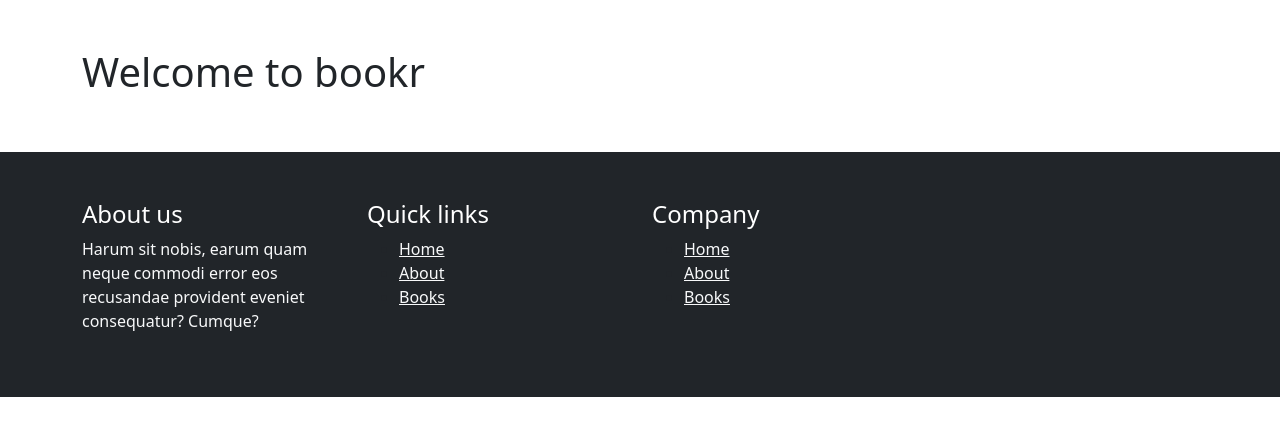
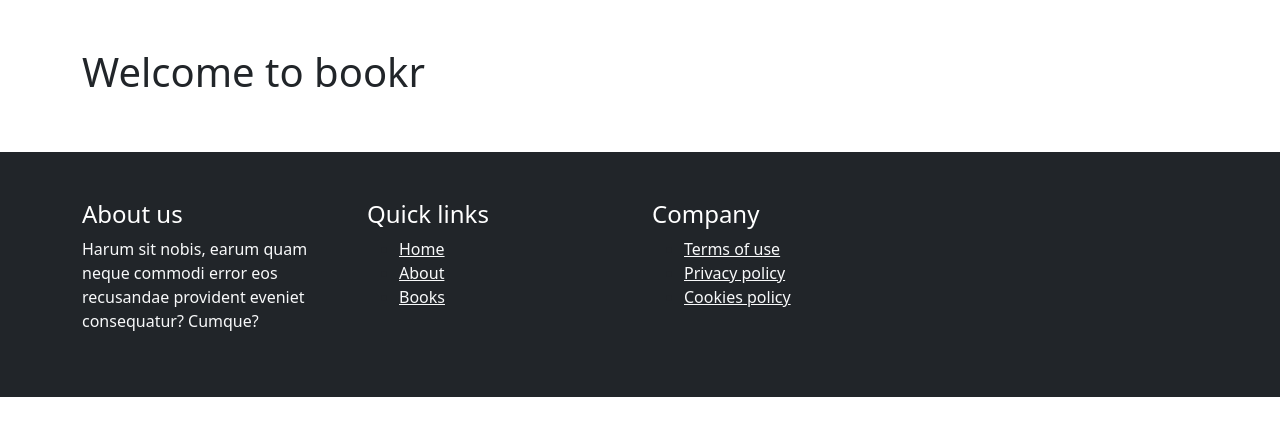
Before and after one commit to paulnyabaro/bookr, a Django app: page / in a window 1280 px wide. Shown: the part 57-493 px from the top of the page. Run offline with Django 4.2, Linux system fonts and the light colour scheme; parts of the project's set-up code (start-up, migrations or seed data) failed here and were passed over.

Commit message:
Updating footer

```diff
--- a/templates/_base.html
+++ b/templates/_base.html
@@ -62,9 +62,9 @@
                 <div class="col-md-3">
                     <h4 class="text-white">Company</h4>
                     <ul>
-                        <li><a href="" class="text-light">Home</a></li>
-                        <li><a href="" class="text-light">About</a></li>
-                        <li><a href="" class="text-light">Books</a></li>
+                        <li><a href="" class="text-light">Terms of use</a></li>
+                        <li><a href="" class="text-light">Privacy policy</a></li>
+                        <li><a href="" class="text-light">Cookies policy</a></li>
                     </ul>
                 </div>
             </div>
```
